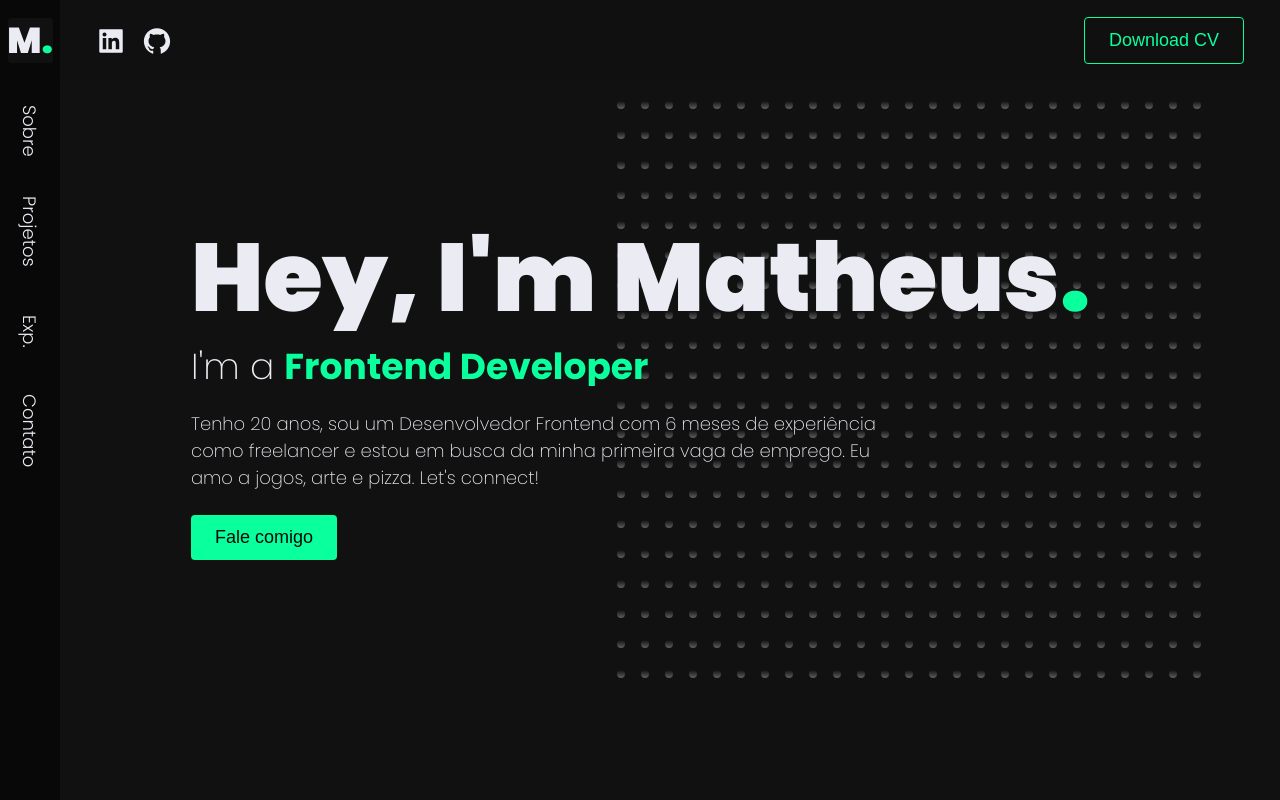
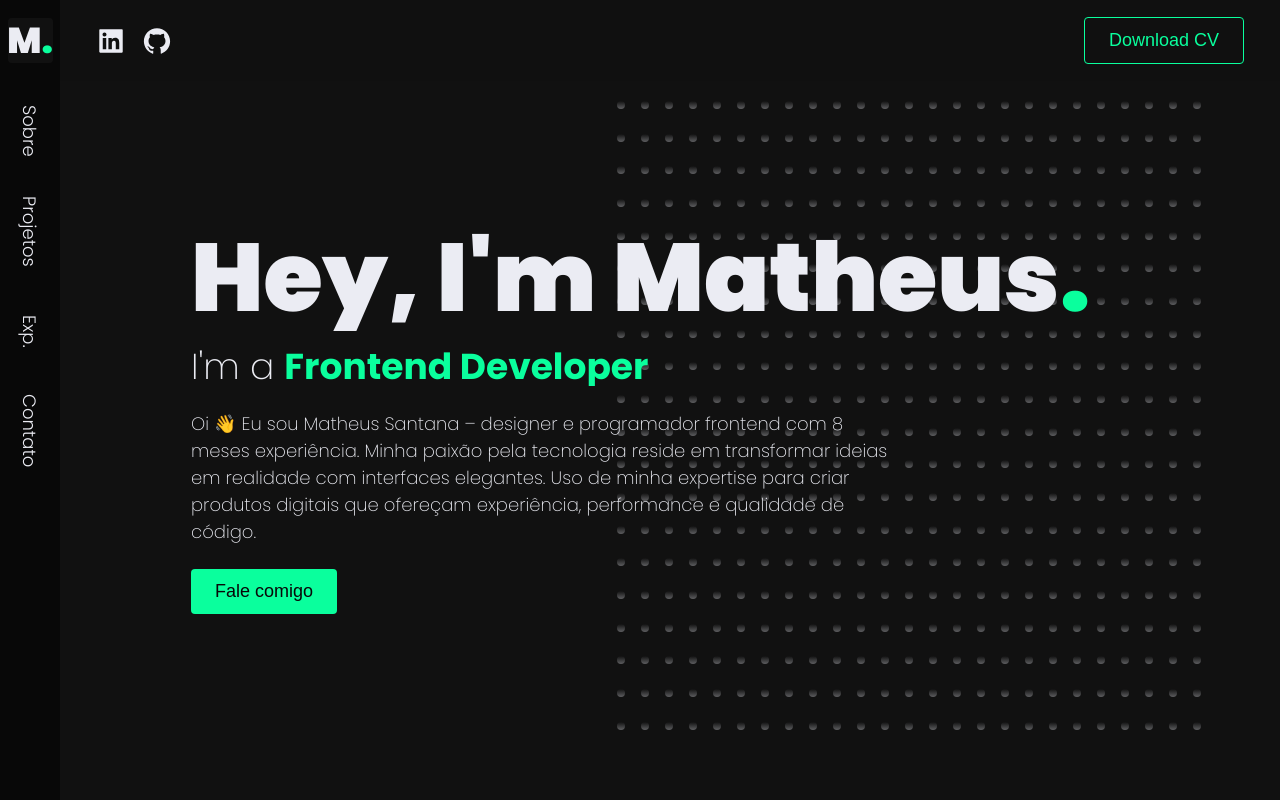
Before and after one commit to omatheusant/steam-portfolio-typescript, a Next.js app: page / in a window 1280 px wide. Shown: the top 800 px of the page. Built offline with nearby package versions, Linux system fonts and the light colour scheme.

Commit message:
Atualizar o Hero.tsx

```diff
--- a/components/home/hero/Hero.tsx
+++ b/components/home/hero/Hero.tsx
@@ -19,8 +19,7 @@ export const Hero = () => {
         </Reveal>
         <Reveal>
           <p className={styles.aboutCopy}>
-            Tenho 20 anos, sou um Desenvolvedor Frontend com 6 meses de experiência como freelancer e estou em busca da minha primeira vaga de emprego. Eu amo a jogos, arte e pizza.
-            Let&apos;s connect!
+            Oi 👋 Eu sou Matheus Santana – designer e programador frontend com 8 meses experiência. Minha paixão pela tecnologia reside em transformar ideias em realidade com interfaces elegantes. Uso de minha expertise para criar produtos digitais que ofereçam experiência, performance e qualidade de código.
           </p>
         </Reveal>
         <Reveal>
```
